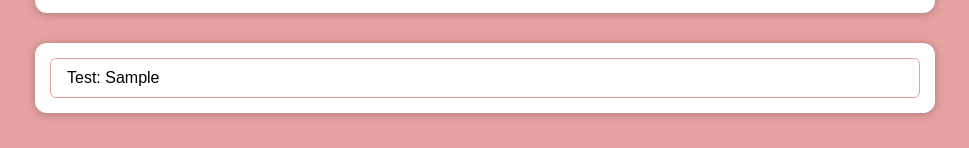
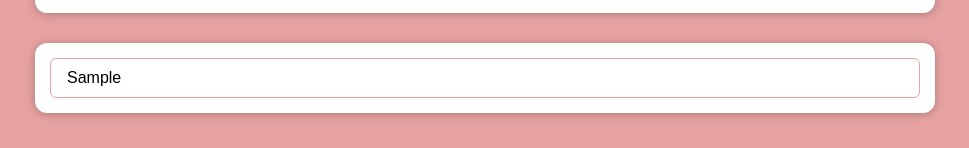
Before and after one commit to mm-hstefanova/react-basic-task-user-form, a React (Create React App) app in the folder app/: page / in a window 1280 px wide. Both pictures are taken after typing "Sample", "5" into the empty fields and a click on the button "~ ADD USER ~". Shown: the part 249-397 px from the top of the page, without its empty margins (155-1124 px from the left). Built offline with nearby package versions, Linux system fonts and the light colour scheme.

Commit message:
small fix

```diff
--- a/app/src/components/User.js
+++ b/app/src/components/User.js
@@ -1,7 +1,7 @@
 import styles from './UserList.module.css';
 
 function User(props) {
-  return <li className={styles['user__row']}>Test: {props.user.name}</li>;
+  return <li className={styles['user__row']}>{props.user.name}</li>;
 }
 
 export default User;
```
